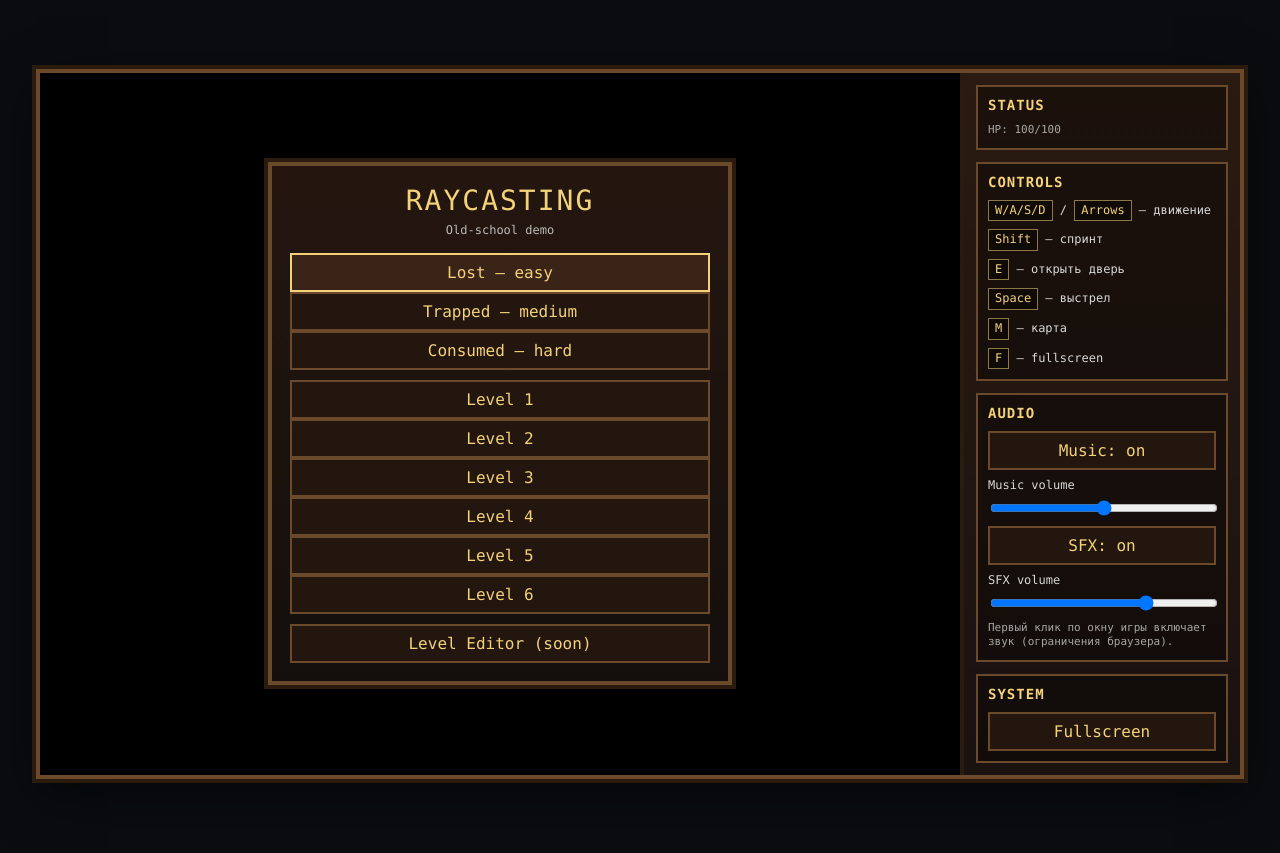
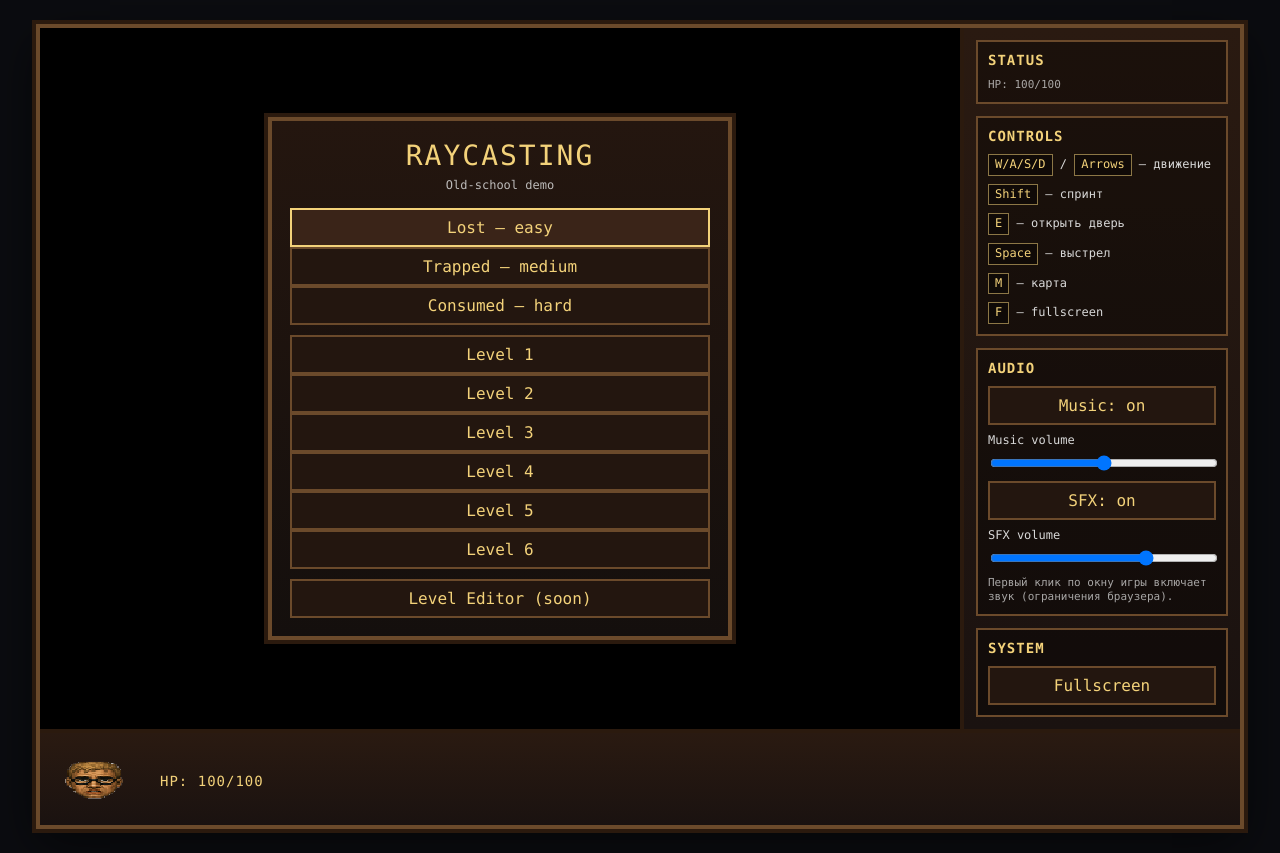
Before and after one commit to Smiley-Alyx/raycasting-engine, a website built with Vite: page index.html in a window 1280 px wide. Built offline with nearby package versions, Linux system fonts and the light colour scheme.

Commit message:
feat(hud): fixed viewport and doom-style status bar

```diff
--- a/index.html
+++ b/index.html
@@ -41,6 +41,7 @@
           <img id="standAtlas" src="images/textures/stand.png" />
           <img id="enemy" src="images/sprites/enemy.png" />
           <img id="zombie" src="images/sprites/zombie.png" />
+          <img id="playerSprite" src="images/sprites/player.png" />
           <img id="goldKey" src="images/sprites/gold_key.png" />
           <img id="silverKey" src="images/sprites/silver_key.png" />
           <img id="bloodKey" src="images/sprites/blood_key.png" />
@@ -50,6 +51,14 @@
           </div>
           <script type="module" src="/src/game/main.ts"></script>
         </main>
+
+        <div class="hud" id="hudRoot">
+          <canvas id="hudPortrait" width="64" height="64"></canvas>
+          <div class="hud-stats">
+            <div class="hud-hp" id="hpTextHud">HP: 100/100</div>
+          </div>
+        </div>
+
         <aside class="sidebar">
           <section class="panel">
             <h2 class="panel-title">Status</h2>
--- a/src/canvas-init.ts
+++ b/src/canvas-init.ts
@@ -25,6 +25,8 @@ export function getCanvasCssHeight() {
     throw new Error('Missing #canvas1 element');
   }
 
+  const frame = document.getElementById('frame');
+
   const canvas = document.createElement('canvas');
   canvas.id = 'canvas';
 
@@ -45,13 +47,9 @@ export function getCanvasCssHeight() {
   // canvas.width/height задаём в device-пикселях, а логический размер (CSS px)
   // сохраняем отдельно, чтобы движок мог продолжать работать в "нормальных" пикселях.
   const resizeCanvas = (): void => {
-    // В fullscreen растягиваем canvas на весь экран.
-    // В обычном режиме используем размеры контейнера.
-    const isFullscreen = !!document.fullscreenElement;
-
     const rect = host.getBoundingClientRect();
-    const cssWidth = Math.max(1, isFullscreen ? window.innerWidth : Math.floor(rect.width));
-    const cssHeight = Math.max(1, isFullscreen ? window.innerHeight : Math.floor(rect.height));
+    const cssWidth = Math.max(1, Math.floor(rect.width));
+    const cssHeight = Math.max(1, Math.floor(rect.height));
     const dpr = window.devicePixelRatio || 1;
 
     canvasCssWidth = cssWidth;
@@ -79,7 +77,7 @@ export function getCanvasCssHeight() {
   const toggleFullscreen = async (): Promise<void> => {
     try {
       if (!document.fullscreenElement) {
-        await document.documentElement.requestFullscreen();
+        await (frame ?? document.documentElement).requestFullscreen();
       } else {
         await document.exitFullscreen();
       }
--- a/src/game/main.ts
+++ b/src/game/main.ts
@@ -233,12 +233,52 @@ function initAudioUi() {
 
 function initHpUi() {
   const hpEl = document.getElementById('hpText');
-  if (!(hpEl instanceof HTMLElement)) return;
-  const el = hpEl;
+  const hudHpEl = document.getElementById('hpTextHud');
+
+  const hudCanvasEl = document.getElementById('hudPortrait');
+  const hudCanvas = hudCanvasEl instanceof HTMLCanvasElement ? hudCanvasEl : null;
+  const hudCtx = hudCanvas ? hudCanvas.getContext('2d') : null;
+
+  const spriteEl = document.getElementById('playerSprite');
+  const spriteImg = spriteEl instanceof HTMLImageElement ? spriteEl : null;
+
+  if (!(hpEl instanceof HTMLElement) && !(hudHpEl instanceof HTMLElement)) return;
+  const sidebarEl = hpEl instanceof HTMLElement ? hpEl : null;
+  const hudEl = hudHpEl instanceof HTMLElement ? hudHpEl : null;
+
+  function renderPortrait(hpRatio: number) {
+    if (!hudCtx || !hudCanvas) return;
+    if (!spriteImg || spriteImg.naturalWidth <= 0 || spriteImg.naturalHeight <= 0) return;
+
+    const frames = 4;
+    const frameW = Math.floor(spriteImg.naturalWidth / frames);
+    const frameH = spriteImg.naturalHeight;
+
+    let idx = 0;
+    if (hpRatio <= 0.25) idx = 3;
+    else if (hpRatio <= 0.5) idx = 2;
+    else if (hpRatio <= 0.75) idx = 1;
+    else idx = 0;
+
+    hudCtx.clearRect(0, 0, hudCanvas.width, hudCanvas.height);
+    hudCtx.imageSmoothingEnabled = false;
+
+    const sx = idx * frameW;
+    const sy = 0;
+    const dw = hudCanvas.width;
+    const dh = hudCanvas.height;
+    hudCtx.drawImage(spriteImg, sx, sy, frameW, frameH, 0, 0, dw, dh);
+  }
 
   function update() {
     const p = getPlayer();
-    el.textContent = `HP: ${Math.max(0, Math.floor(p.hp))}/${Math.max(0, Math.floor(p.maxHp))}`;
+    const hp = Math.max(0, Math.floor(p.hp));
+    const maxHp = Math.max(1, Math.floor(p.maxHp));
+    const text = `HP: ${hp}/${maxHp}`;
+
+    if (sidebarEl) sidebarEl.textContent = text;
+    if (hudEl) hudEl.textContent = text;
+    renderPortrait(hp / maxHp);
     requestAnimationFrame(update);
   }
 
--- a/style.css
+++ b/style.css
@@ -9,6 +9,7 @@ body {
   color: #d8d8d8;
   font-family: ui-monospace, SFMono-Regular, Menlo, Monaco, Consolas, 'Liberation Mono',
     'Courier New', monospace;
+  overflow: hidden;
 }
 
 .app {
@@ -24,6 +25,7 @@ body {
   height: min(720px, 100%);
   display: grid;
   grid-template-columns: 1fr 280px;
+  grid-template-rows: 1fr 96px;
   gap: 0;
   border: 4px solid #6b4a2b;
   box-shadow: 0 0 0 4px #2b1a0e, 0 16px 48px rgba(0, 0, 0, 0.55);
@@ -40,6 +42,7 @@ body {
   border: none;
   box-shadow: none;
   grid-template-columns: 1fr;
+  grid-template-rows: 1fr 96px;
 }
 
 :fullscreen .sidebar {
@@ -51,10 +54,38 @@ body {
   min-width: 0;
   min-height: 0;
   background: #000;
+  overflow: hidden;
 }
 
 .viewport canvas {
   display: block;
+}
+
+.hud {
+  grid-column: 1 / -1;
+  display: grid;
+  grid-template-columns: 96px 1fr;
+  align-items: center;
+  gap: 12px;
+  padding: 10px 12px;
+  border-top: 4px solid #2b1a0e;
+  background: linear-gradient(180deg, #2a1a11 0%, #1a1210 100%);
+}
+
+:fullscreen .hud {
+  border-top: 0;
+}
+
+.hud canvas {
+  width: 76px;
+  height: 76px;
+  image-rendering: pixelated;
+}
+
+.hud-hp {
+  font-size: 14px;
+  color: #f3d27a;
+  letter-spacing: 1px;
 }
 
 .blood-overlay {
@@ -117,6 +148,11 @@ body {
   display: flex;
   flex-direction: column;
   gap: 12px;
+  grid-row: 1 / 2;
+}
+
+.viewport {
+  grid-row: 1 / 2;
 }
 
 .panel {
@@ -207,6 +243,7 @@ body {
 @media (max-width: 900px) {
   .frame {
     grid-template-columns: 1fr;
+    grid-template-rows: 1fr 96px;
     height: auto;
   }
   .sidebar {
```
Also changed, not shown: images/sprites/player.png (added).
